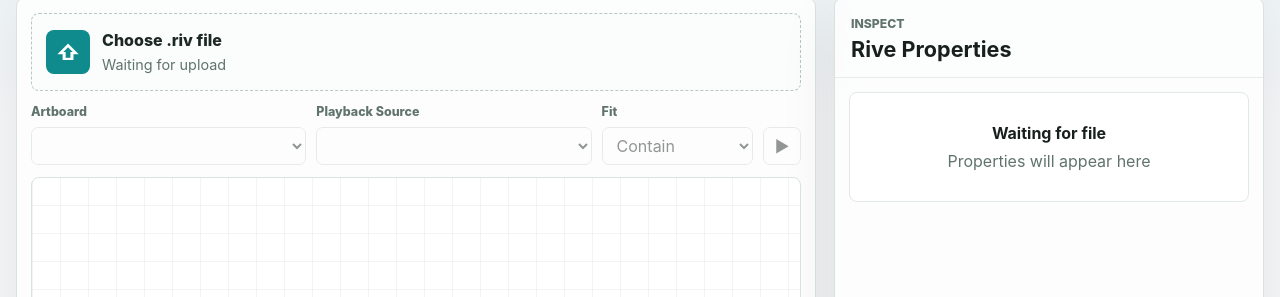
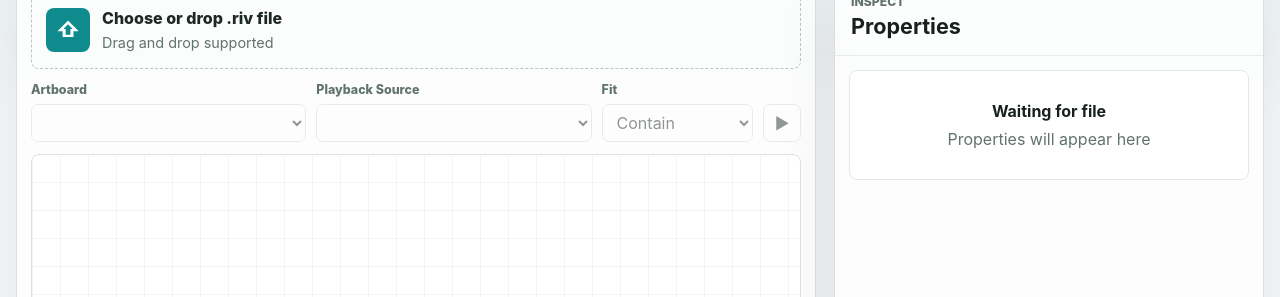
Before and after one commit to lnstow/rive-preview, a website with bundled scripts: page index.html in a window 1280 px wide. Shown: the part 135-432 px from the top of the page. Built offline with nearby package versions, Linux system fonts and the light colour scheme.

Commit message:
feat: 修改样式

```diff
--- a/index.html
+++ b/index.html
@@ -9,7 +9,6 @@
     <div class="app-shell">
       <header class="topbar">
         <div>
-          <p class="eyebrow">Rive WebGL2</p>
           <h1>Rive Preview</h1>
         </div>
         <div id="statusPill" class="status-pill" data-tone="idle">Not loaded</div>
@@ -21,8 +20,8 @@
             <input id="fileInput" type="file" accept=".riv" />
             <span class="drop-icon" aria-hidden="true">&#8679;</span>
             <span>
-              <span class="drop-title">Choose .riv file</span>
-              <span id="fileMeta" class="drop-meta">Waiting for upload</span>
+              <span class="drop-title">Choose or drop .riv file</span>
+              <span id="fileMeta" class="drop-meta">Drag and drop supported</span>
             </span>
           </label>
 
@@ -64,11 +63,11 @@
           </div>
         </section>
 
-        <aside class="properties-pane" aria-label="Rive properties">
+        <aside class="properties-pane" aria-label="Properties">
           <div class="properties-head">
             <div>
               <p class="eyebrow">Inspect</p>
-              <h2>Rive Properties</h2>
+              <h2>Properties</h2>
             </div>
           </div>
           <div id="propertiesPanel" class="properties-panel">
--- a/src/main.ts
+++ b/src/main.ts
@@ -608,8 +608,6 @@
   const grid = createElement("div", "metrics-grid");
 
   grid.append(
-    createMetric("Name", metadata.fileName),
-    createMetric("Size", formatBytes(metadata.fileSize)),
     createMetric("Artboards", String(metadata.artboards.length)),
     createMetric("State Machines", String(countStateMachines(metadata.artboards))),
     createMetric("View Models", String(metadata.viewModels.length)),
```
